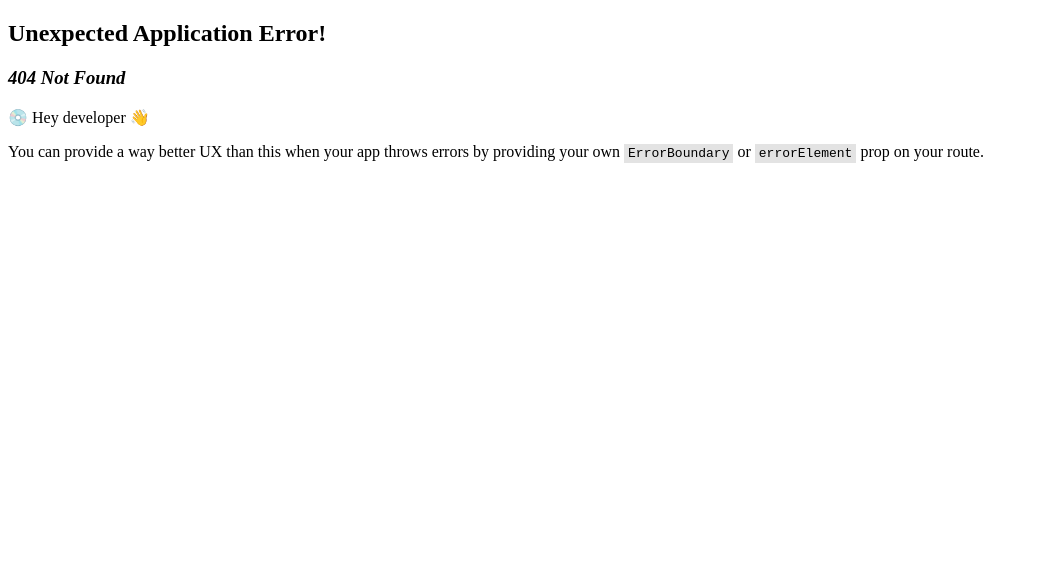
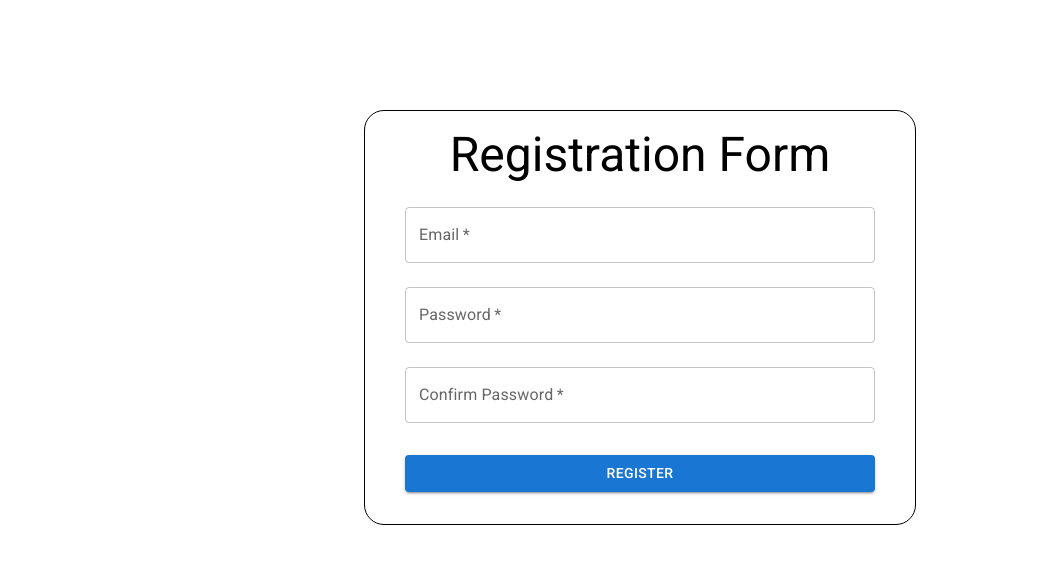
Before and after one commit to vanthan04/SE104_FE, a React (Create React App) app: page /register in a window 1280 px wide. Before the commit this address had no page. Shown: the top 564 px of the page, without its empty margins (0-1039 px from the left). Built offline with nearby package versions, Linux system fonts and the light colour scheme.

Commit message:
create Register Thu Thu

```diff
--- a/src/App.js
+++ b/src/App.js
@@ -3,6 +3,8 @@ import { RouterProvider } from "react-router-dom";
 import router from './routers/index'
 import { ThemeProvider } from "@mui/material";
 import theme from "./theme";
+import { ToastContainer } from 'react-toastify';
+import 'react-toastify/dist/ReactToastify.css';
 
 
 
@@ -10,6 +12,17 @@ function App() {
   return (
     <ThemeProvider theme={theme}>
       <RouterProvider router={router} />
+      <ToastContainer
+        position="top-right"
+        autoClose={2000}
+        hideProgressBar={false}
+        newestOnTop={false}
+        closeOnClick
+        rtl={false}
+        pauseOnFocusLoss
+        draggable
+        pauseOnHover
+      />
     </ThemeProvider>
   );
 }
--- /dev/null
+++ b/src/components/Auth/Register/index.js
@@ -0,0 +1,156 @@
+import { Box, Container, TextField, Typography, Button } from '@mui/material'
+import React, { useState } from 'react'
+import { useNavigate } from 'react-router-dom'
+import { useDispatch } from 'react-redux'
+import { toast } from 'react-toastify'
+// import ApiUser from '../../../untils/api/user'
+
+const RegisterForm = () => {
+  const [data, setData] = useState({
+    email: '',
+    password: '',
+    confirmPassword: '',
+  })
+
+  const navigate = useNavigate();
+  const dispatch = useDispatch();
+
+
+  const [error, setError] = useState('');
+  const handleChange = (event) => {
+    setData({
+      ...data,
+      [event.target.name]: event.target.value
+    });
+  }
+
+  const handleRegister = async (event) => {
+    event.preventDefault()
+    let hasEmptyFields = false;
+    let isValidEmail = false;
+    setError('');
+    for (const field in data) {
+      if (!data[field]) {
+        hasEmptyFields = true;
+        setError('Chỗ trống còn thiếu.'); // Set general error message
+        break; // Exit loop after first empty field is found (optional)
+      }
+    }
+    if (/\s/.test(data.email)) {
+      toast.error('Email không được có khoảng trắng.')
+      return
+    }
+    if (/\s/.test(data.password)) {
+      toast.error('Password không được có khoảng trắng.')
+      return
+    }
+    if (data.password !== data.confirmPassword) {
+      toast.error('Mật khẩu không trùng khớp.')
+      return
+    }
+    try {
+      // const user = {
+      //   username,
+      //   email,
+      //   password,
+      // }
+      //Call your API function for user registration (replace with your actual implementation)
+      //const response = await ApiUser.registerUser(user)
+      // if (response.success) {
+      //   console.log('Đăng kí thành công:', response)
+      //   // if (navigate) {
+      //   //   navigate('/loginAdmin')
+      //   // }
+      // } else {
+      //   console.error('Đăng kí thất bại:', response)
+      //   // Handle registration failure (e.g., display error message)
+      // }
+    } catch (error) {
+      console.error('Error during registration:', error)
+      // Handle errors during registration
+    }
+  };
+  return (
+    <Container
+      sx={{ height: '60vh' }}
+      component='main'
+      maxWidth='sm'
+    >
+      <Box
+        sx={{
+          marginTop: '20%',
+          display: 'flex',
+          flexDirection: 'column',
+          alignItems: 'center',
+          border: 'solid 1px',
+          padding: '16px',
+          borderRadius: '20px',
+          px: 5
+        }}
+      >
+        <Typography component='h1' variant='h3'>
+          Registration Form
+        </Typography>
+
+        <Box component='form' noValidate sx={{ mt: 1 }} >
+          <TextField
+            required
+            margin='normal'
+            fullWidth
+            id='email'
+            label='Email'
+            name='email'
+            type='email'
+            value={data.email}
+            autoComplete='email'
+            onChange={handleChange}
+            error={error && !data.email}
+            helperText={error && !data.email && 'Vui lòng nhập Email'}
+          />
+
+          <TextField
+            required
+            margin='normal'
+            fullWidth
+            id='password'
+            label='Password'
+            type='password'
+            name='password'
+            value={data.password}
+            autoComplete='current-password'
+            onChange={handleChange}
+            error={error && !data.password}
+            helperText={error && !data.password && 'Vui lòng nhập Password'}
+          />
+
+          <TextField
+            required
+            margin='normal'
+            fullWidth
+            id='confirmPassword'
+            label='Confirm Password'
+            type='password'
+            name='confirmPassword'
+            value={data.confirmPassword}
+            autoComplete='current-password'
+            onChange={handleChange}
+            error={error && !data.confirmPassword}
+            helperText={error && !data.confirmPassword && 'Vui lòng xác thực Password'}
+          />
+
+          <Button
+            type="submit"
+            fullWidth
+            variant="contained"
+            sx={{ mt: 3, mb: 2 }}
+            onClick={handleRegister}
+          >
+            Register
+          </Button>
+        </Box>
+      </Box>
+    </Container>
+  )
+}
+
+export default RegisterForm
--- a/src/pages/ManageLib/index.js
+++ b/src/pages/ManageLib/index.js
@@ -3,8 +3,7 @@ import React from 'react'
 import SideBarML from './components/SideBarML'
 import { Outlet } from 'react-router-dom'
 import NavBar from '../../components/NavBar/NavBar'
-import { ToastContainer } from 'react-toastify';
-import 'react-toastify/dist/ReactToastify.css';
+
 
 
 
@@ -19,17 +18,6 @@ const ManageLibPage = () => {
                     </Box>
 
                </Box>
-               <ToastContainer
-                    position="top-right"
-                    autoClose={2000}
-                    hideProgressBar={false}
-                    newestOnTop={false}
-                    closeOnClick
-                    rtl={false}
-                    pauseOnFocusLoss
-                    draggable
-                    pauseOnHover
-               />
           </>
      )
 }
```
Also changed, not shown: src/routers/index.js (+7 -1 lines).
